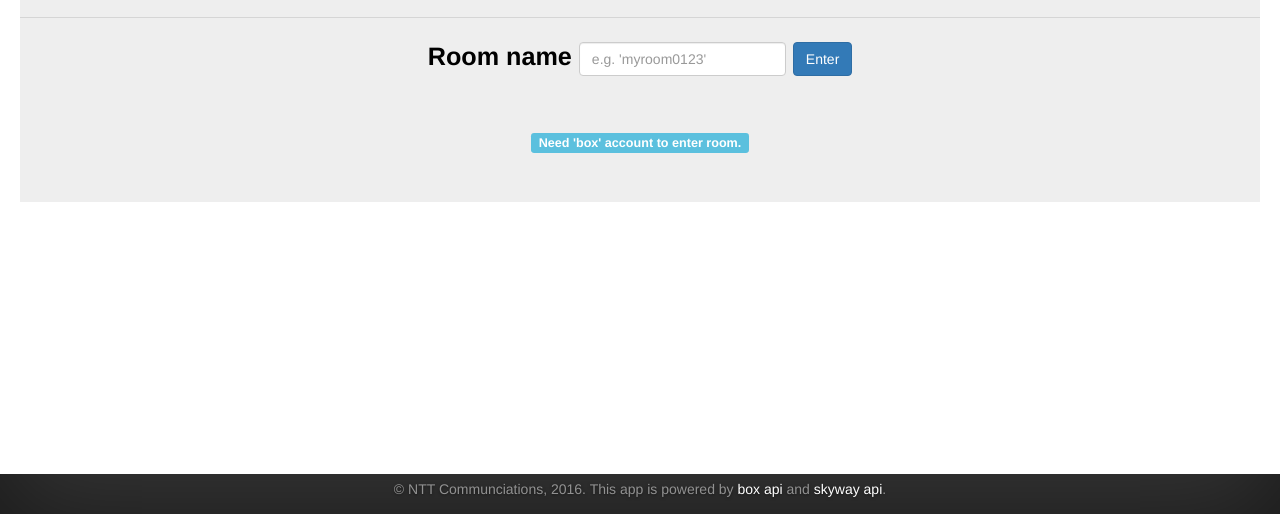
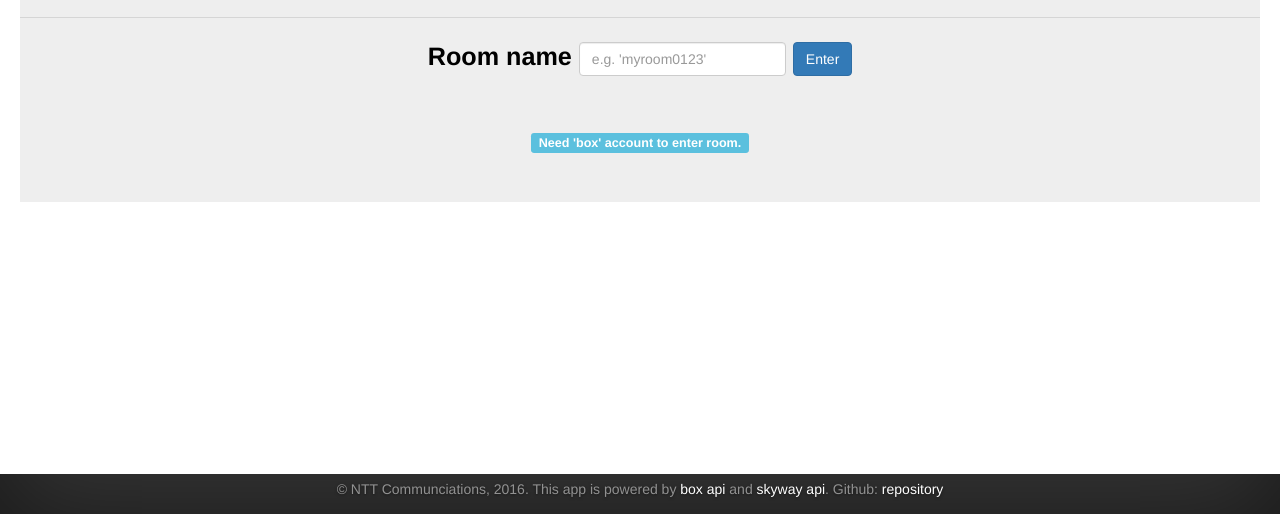
Before and after one commit to eastandwest/skyway-box, a website built with webpack: page html/skyway-box-production.html in a window 1280 px wide. Shown: the part 286-800 px from the top of the page. Built offline with nearby package versions, Linux system fonts and the light colour scheme.

Commit message:
html updated

```diff
--- a/html/skyway-box-production.html
+++ b/html/skyway-box-production.html
@@ -107,7 +107,7 @@
 
           <div class="mastfoot">
             <div class="inner">
-              <p>&copy; NTT Communciations, 2016. This app is powered by <a href="https://box-content.readme.io/reference">box api</a> and <a href="http://nttcom.github.io/skyway/en/">skyway api</a>.</p>
+              <p>&copy; NTT Communciations, 2016. This app is powered by <a href="https://box-content.readme.io/reference">box api</a> and <a href="http://nttcom.github.io/skyway/en/">skyway api</a>. Github: <a href="https://github.com/eastandwest/skyway-box">repository</a></p>
             </div>
           </div>
 
```
Also changed, not shown: html/skyway-box.html (+1 -1 lines).
